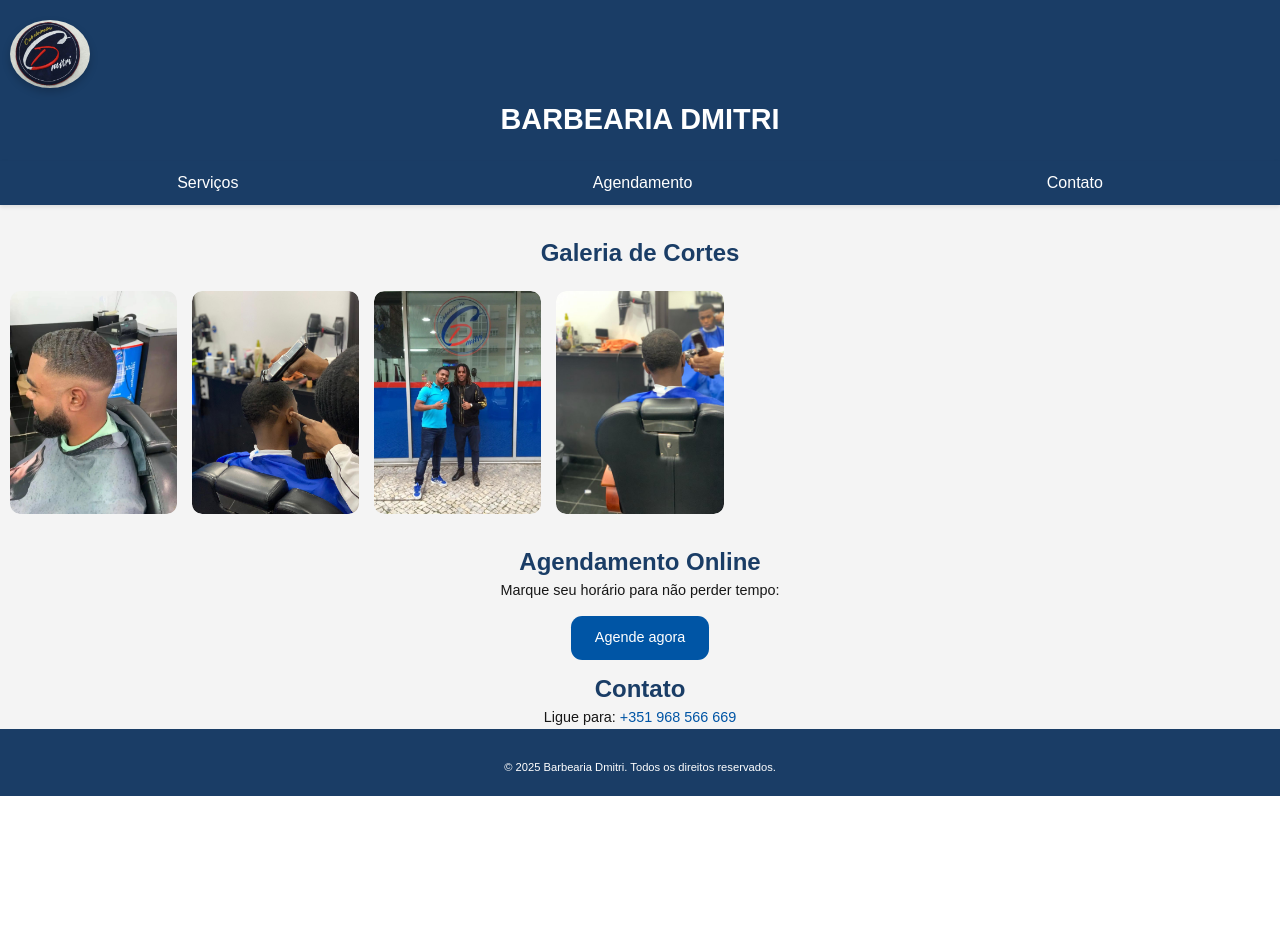
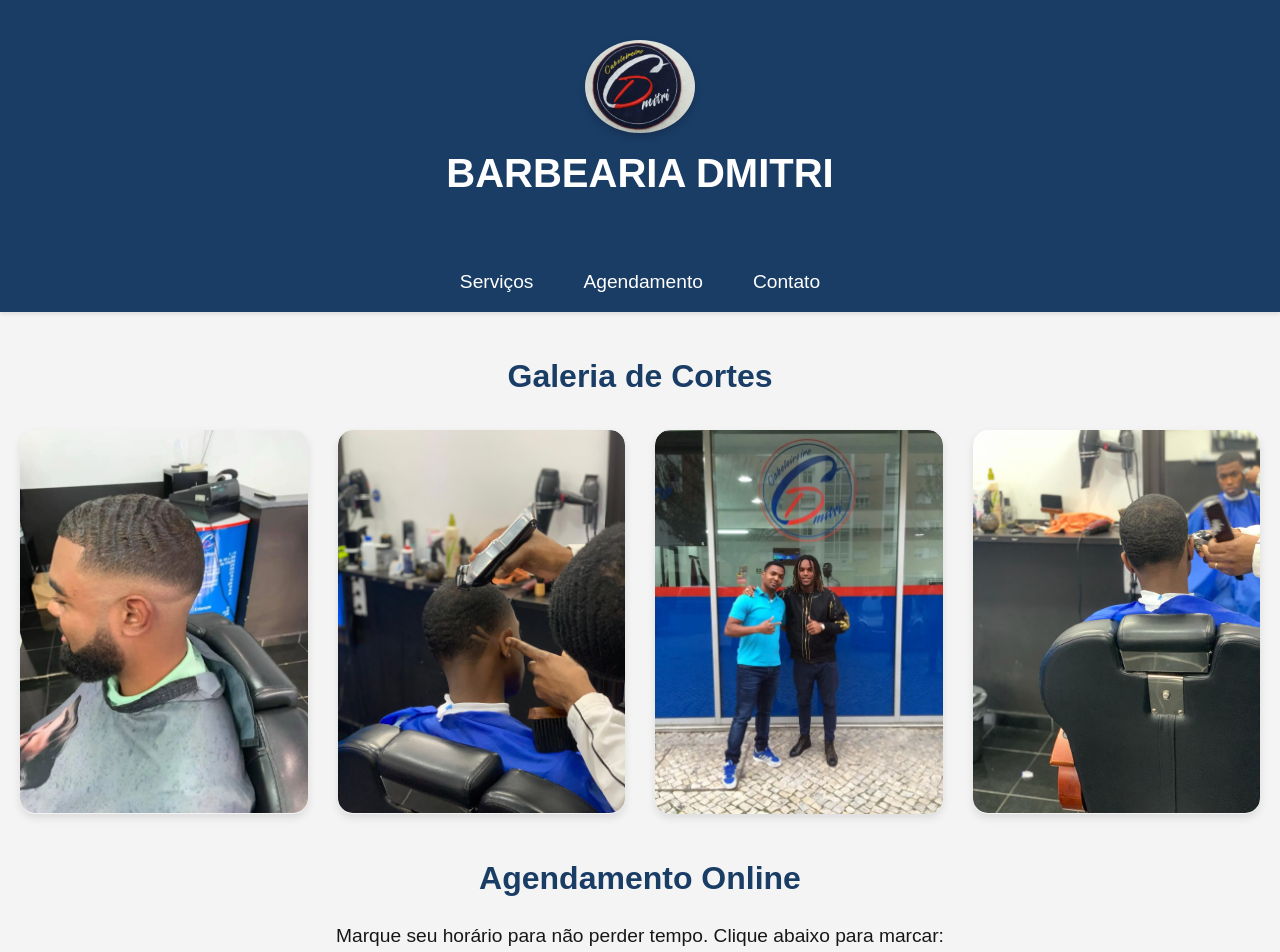
Before and after one commit to killerboss2517/-barbearia-dmitri, a Next.js app: page / in a window 1280 px wide. Shown: the top 952 px of the page. Before the commit the page ends 800 px from the top, so only its background shows below. Built offline with nearby package versions, Linux system fonts and the light colour scheme.

Commit message:
Atualização do site

```diff
--- a/app/page.tsx
+++ b/app/page.tsx
@@ -17,27 +17,41 @@
         style={{
           backgroundColor: '#1a3d66',
           color: '#fff',
-          padding: '20px 10px',
+          padding: '40px 0',
           textAlign: 'center',
           boxShadow: '0 4px 6px rgba(0, 0, 0, 0.1)',
+          display: 'flex',
+          flexDirection: 'column',
+          alignItems: 'center',
+          '@media (max-width: 768px)': {
+            padding: '20px 10px',
+          },
         }}
       >
         <img
           src="/images/perfil.jpg"
           alt="Logo da Barbearia Dmitri"
           style={{
-            width: '80px',
+            width: '110px',
             height: 'auto',
             borderRadius: '50%',
             boxShadow: '0 4px 8px rgba(0, 0, 0, 0.2)',
             marginBottom: '10px',
+            transition: 'transform 0.3s ease',
+            '@media (max-width: 768px)': {
+              width: '80px',
+            },
           }}
         />
         <h1
           style={{
-            fontSize: '1.8rem',
+            fontSize: '2.5rem',
+            marginBottom: '10px',
             fontWeight: 'bold',
             textTransform: 'uppercase',
+            '@media (max-width: 768px)': {
+              fontSize: '1.8rem',
+            },
           }}
         >
           Barbearia Dmitri
@@ -48,28 +62,40 @@
       <nav
         style={{
           backgroundColor: '#1a3d66',
+          padding: '15px 0',
+          boxShadow: '0 2px 4px rgba(0, 0, 0, 0.1)',
+          '@media (max-width: 768px)': {
             padding: '10px 0',
-          boxShadow: '0 2px 4px rgba(0, 0, 0, 0.1)',
+          },
         }}
       >
         <ul
           style={{
             display: 'flex',
-            justifyContent: 'space-around',
+            justifyContent: 'center',
             listStyle: 'none',
             padding: 0,
             margin: 0,
+            '@media (max-width: 768px)': {
+              justifyContent: 'space-around',
+            },
           }}
         >
           {['Serviços', 'Agendamento', 'Contato'].map((item) => (
-            <li key={item}>
+            <li key={item} style={{ margin: '0 25px', '@media (max-width: 768px)': { margin: 0 } }}>
               <a
                 href={item === 'Serviços' ? '/servicos' : `#${item.toLowerCase()}`}
                 style={{
                   color: '#fff',
                   textDecoration: 'none',
+                  fontSize: '1.2rem',
+                  transition: 'color 0.3s, transform 0.3s',
+                  '@media (max-width: 768px)': {
                     fontSize: '1rem',
+                  },
                 }}
+                onMouseOver={(e) => (e.target as HTMLElement).style.color = '#5cb85c'}
+                onMouseOut={(e) => (e.target as HTMLElement).style.color = '#fff'}
               >
                 {item}
               </a>
@@ -79,13 +105,26 @@
       </nav>
 
       {/* Galeria de cortes */}
-      <section id="galeria" style={{ marginTop: '20px', padding: '10px' }}>
+      <section
+        id="galeria"
+        style={{
+          marginTop: '40px',
+          padding: '0 20px',
+          '@media (max-width: 768px)': {
+            marginTop: '20px',
+            padding: '0 10px',
+          },
+        }}
+      >
         <h2
           style={{
             color: '#1a3d66',
             textAlign: 'center',
+            fontSize: '2rem',
+            fontWeight: 'bold',
+            '@media (max-width: 768px)': {
               fontSize: '1.5rem',
-            fontWeight: 'bold',
+            },
           }}
         >
           Galeria de Cortes
@@ -93,13 +132,26 @@
         <div
           style={{
             display: 'grid',
+            gridTemplateColumns: 'repeat(auto-fill, minmax(250px, 1fr))',
+            gap: '30px',
+            marginTop: '30px',
+            '@media (max-width: 768px)': {
               gridTemplateColumns: 'repeat(auto-fill, minmax(150px, 1fr))',
               gap: '15px',
               marginTop: '20px',
+            },
           }}
         >
           {['corte4.jpg', 'corte2.jpg', 'corte3.jpg', 'corte5.jpg'].map((img, i) => (
-            <div key={i} style={{ borderRadius: '10px', overflow: 'hidden' }}>
+            <div
+              key={i}
+              style={{
+                borderRadius: '15px',
+                overflow: 'hidden',
+                boxShadow: '0 4px 8px rgba(0, 0, 0, 0.1)',
+                transition: 'transform 0.3s ease, box-shadow 0.3s ease',
+              }}
+            >
               <img
                 src={`/images/${img}`}
                 alt={`Corte ${i + 1}`}
@@ -107,7 +159,7 @@
                   width: '100%',
                   height: 'auto',
                   objectFit: 'cover',
-                  borderRadius: '10px',
+                  borderRadius: '15px',
                 }}
               />
             </div>
@@ -116,10 +168,40 @@
       </section>
 
       {/* Seção de agendamento */}
-      <section id="agendamento" style={{ marginTop: '20px', textAlign: 'center' }}>
-        <h2 style={{ color: '#1a3d66', fontSize: '1.5rem', fontWeight: 'bold' }}>Agendamento Online</h2>
-        <p style={{ fontSize: '.9rem', marginBottom: '.9rem' }}>
-          Marque seu horário para não perder tempo:
+      <section
+        id="agendamento"
+        style={{
+          marginTop: '40px',
+          textAlign: 'center',
+          '@media (max-width: 768px)': {
+            marginTop: '20px',
+          },
+        }}
+      >
+        <h2
+          style={{
+            color: '#1a3d66',
+            fontSize: '2rem',
+            fontWeight: 'bold',
+            '@media (max-width: 768px)': {
+              fontSize: '1.5rem',
+            },
+          }}
+        >
+          Agendamento Online
+        </h2>
+        <p
+          style={{
+            fontSize: '1.2rem',
+            fontWeight: 300,
+            margin: '20px 0',
+            '@media (max-width: 768px)': {
+              fontSize: '0.9rem',
+              margin: '10px 0',
+            },
+          }}
+        >
+          Marque seu horário para não perder tempo. Clique abaixo para marcar:
         </p>
         <a
           href="https://calendly.com/gloriajoaopaulo8/30min"
@@ -129,10 +211,24 @@
             textDecoration: 'none',
             color: '#fff',
             backgroundColor: '#0055a5',
-            padding: '.7rem 1.5rem',
-            borderRadius: '.7rem',
-            fontSize: '.9rem',
+            padding: '15px 30px',
+            borderRadius: '30px',
+            fontSize: '1.4rem',
             display: 'inline-block',
+            transition: 'background-color 0.3s ease, transform 0.3s ease',
+            boxShadow: '0 4px 8px rgba(0, 0, 0, 0.1)',
+            '@media (max-width: 768px)': {
+              padding: '10px 20px',
+              fontSize: '1rem',
+            },
+          }}
+          onMouseOver={(e) => {
+            (e.target as HTMLElement).style.backgroundColor = '#004285';
+            (e.target as HTMLElement).style.transform = 'scale(1.05)';
+          }}
+          onMouseOut={(e) => {
+            (e.target as HTMLElement).style.backgroundColor = '#0055a5';
+            (e.target as HTMLElement).style.transform = 'scale(1)';
           }}
         >
           Agende agora
@@ -140,9 +236,38 @@
       </section>
 
       {/* Seção de contato */}
-      <section id="contato" style={{ marginTop: '.7rem', textAlign: 'center' }}>
-        <h2 style={{ color: '#1a3d66', fontSize: '1.5rem', fontWeight: 'bold' }}>Contato</h2>
-        <p style={{ fontSize: '.9rem' }}>
+      <section
+        id="contato"
+        style={{
+          marginTop: '40px',
+          textAlign: 'center',
+          marginBottom: '60px',
+          '@media (max-width: 768px)': {
+            marginTop: '20px',
+            marginBottom: '30px',
+          },
+        }}
+      >
+        <h2
+          style={{
+            color: '#1a3d66',
+            fontSize: '2rem',
+            fontWeight: 'bold',
+            '@media (max-width: 768px)': {
+              fontSize: '1.5rem',
+            },
+          }}
+        >
+          Contato
+        </h2>
+        <p
+          style={{
+            fontSize: '1.2rem',
+            '@media (max-width: 768px)': {
+              fontSize: '0.9rem',
+            },
+          }}
+        >
           Ligue para: <a href="tel:+351968566669" style={{ color: '#0055a5' }}>+351 968 566 669</a>
         </p>
       </section>
@@ -153,11 +278,15 @@
           backgroundColor: '#1a3d66',
           color: '#fff',
           textAlign: 'center',
+          padding: '30px 20px',
+          fontSize: '0.9rem',
+          '@media (max-width: 768px)': {
             padding: '20px 10px',
             fontSize: '0.7rem',
+          },
         }}
       >
-
+        <p>Endereço: Rua Tito de Morais Loja 3 A, Lisboa, Portugal, 1750-455</p>
         <p style={{ marginTop: '10px' }}>&copy; {new Date().getFullYear()} Barbearia Dmitri. Todos os direitos reservados.</p>
       </footer>
     </div>
```
Lines whose indentation alone changed are shown as unchanged.
